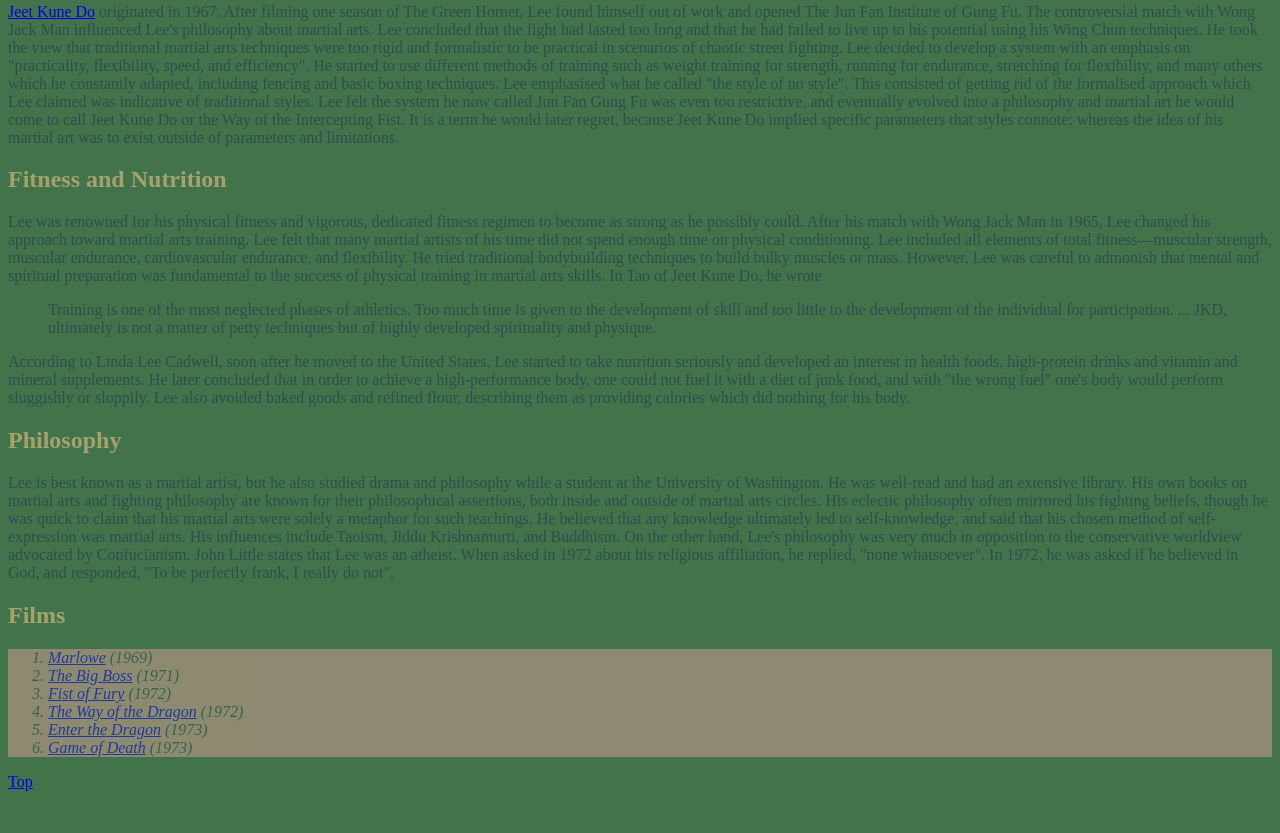
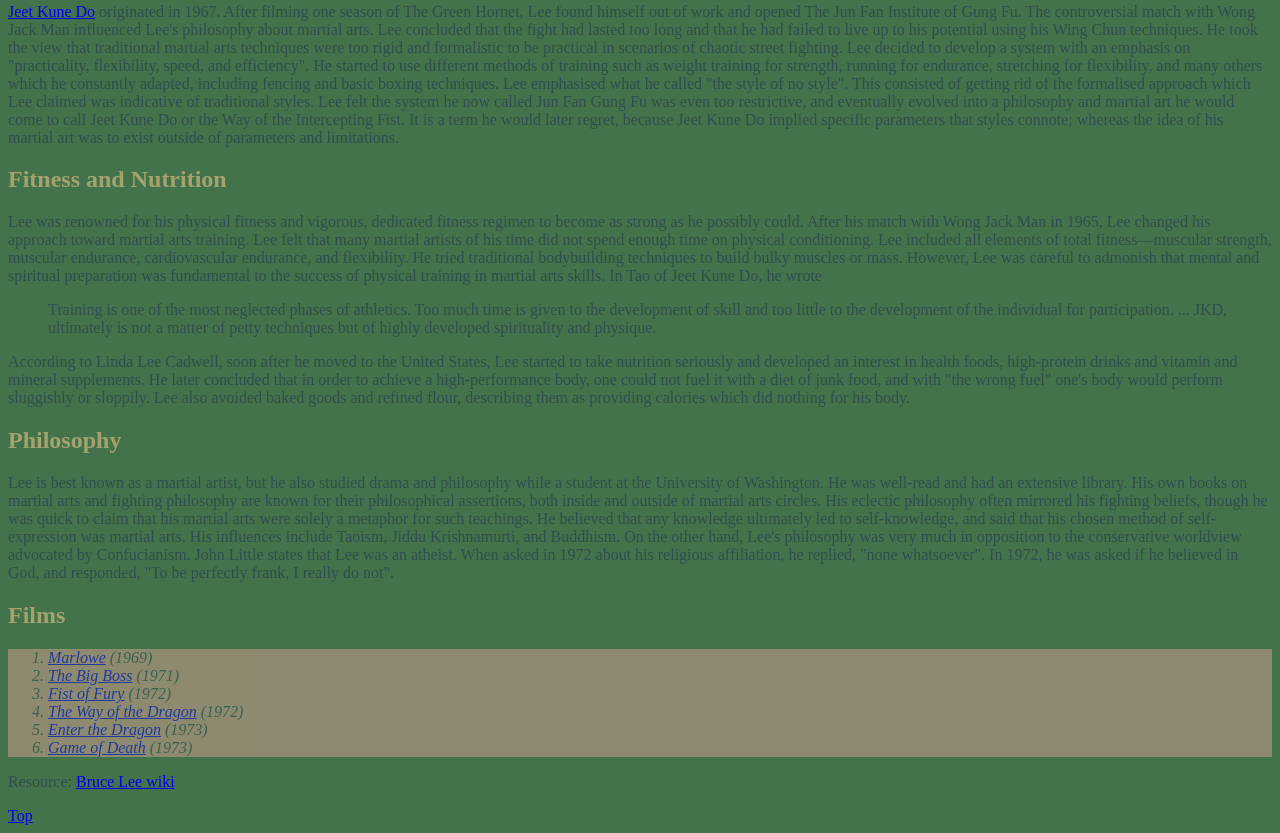
Before and after one commit to i2ichard/DWS1, a plain HTML site: page color/color.html in a window 1280 px wide. Shown: the part 373-1206 px from the top of the page. Before the commit the page ends 1172 px from the top, so only its background shows below. Drawn offline with Linux system fonts and the light colour scheme.

Commit message:
link to wiki
Added a link to the source of the information

```diff
--- a/color/color.html
+++ b/color/color.html
@@ -37,6 +37,7 @@
 			<li><a href="http://en.wikipedia.org/wiki/Enter_the_Dragon" target="_blank">Enter the Dragon</a> (1973)</li>
 			<li><a href="http://en.wikipedia.org/wiki/Game_of_Death" target="_blank">Game of Death</a> (1973)</li>
 		</ol>
+		<p>Resource: <a href="http://en.wikipedia.org/wiki/Bruce_Lee" target="_blank">Bruce Lee wiki</a></p>
 		<a href="#top">Top</a>
 	</body>
 </html>
```
